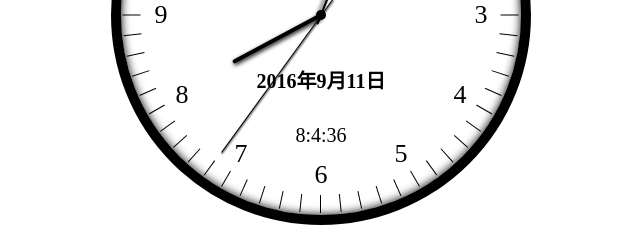
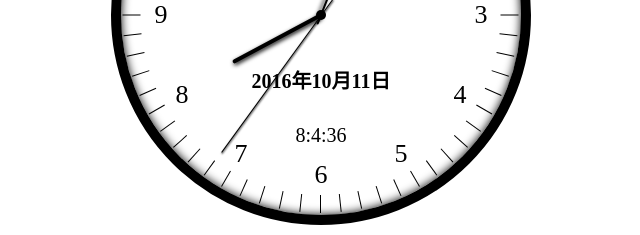
Before and after one commit to echochao/clock, a plain HTML site: page index.html in a window 1280 px wide. Shown: the part 275-510 px from the top of the page, 327-967 px from the left. Drawn offline with Linux system fonts and the light colour scheme.

Commit message:
Update index.html

```diff
--- a/index.html
+++ b/index.html
@@ -169,10 +169,6 @@
 			}
 
 			function addDate() {
-				var date = new Date();
-				var year = date.getFullYear();
-				var month = date.getMonth()+1;
-				var day = date.getDate();
 				var div = $("<div></div>");
 				div.attr("id", "date");
 				$("#clock").append(div);
@@ -181,7 +177,7 @@
 			function setDate() {
 				var date = new Date();
 				var year = date.getFullYear();
-				var month = date.getMonth();
+				var month = date.getMonth()+1;
 				var day = date.getDate();
 				$("#date").html("<span>" + year + "年</span><span>" + month + "月</span><span>" + day + "日</span>")
 			}
```
